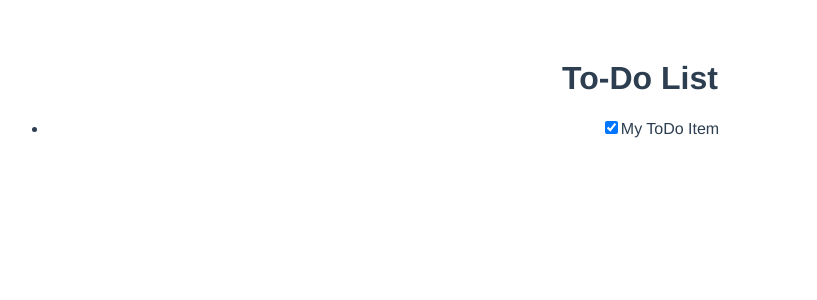
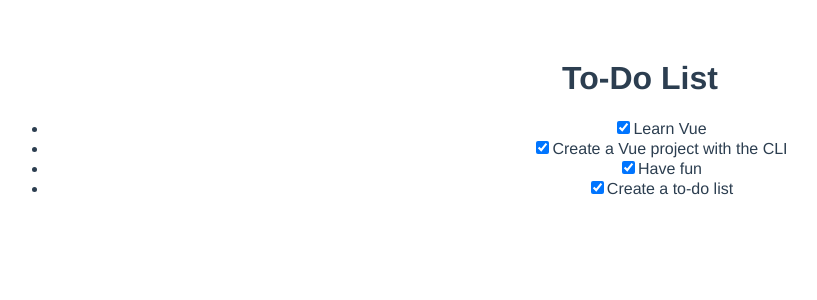
Before and after one commit to Ponny0026/vue-simple-project, a Vue app: page / in a window 1280 px wide. Shown: the top 300 px of the page, without its empty margins (0-817 px from the left). Built offline with nearby package versions, Linux system fonts and the light colour scheme.

Commit message:
step3 todo

```diff
--- a/src/App.vue
+++ b/src/App.vue
@@ -2,8 +2,8 @@
   <div id="app">
     <h1>To-Do List</h1>
     <ul>
-      <li>
-        <to-do-item label="My ToDo Item" :done="true"></to-do-item>
+      <li v-for="item in ToDoItems" :key="item.id">
+        <to-do-item :label="item.label" :done="true" :id="item.id"></to-do-item>
       </li>
     </ul>
   </div>
@@ -11,12 +11,23 @@
 
 <script>
 import ToDoItem from "./components/TodoItem.vue";
+import { nanoid } from "nanoid";
 
 export default {
   name: 'App',
   components: {
     ToDoItem
-  }
+  },
+  data() {
+    return {
+      ToDoItems: [
+        { id: `todo-${nanoid()}`, label: "Learn Vue", done: false },
+        { id: `todo-${nanoid()}`, label: "Create a Vue project with the CLI", done: true },
+        { id: `todo-${nanoid()}`, label: "Have fun", done: true },
+        { id: `todo-${nanoid()}`, label: "Create a to-do list", done: false },
+      ],
+    };
+  },
 }
 </script>
 
--- a/src/components/TodoItem.vue
+++ b/src/components/TodoItem.vue
@@ -9,11 +9,11 @@
    props: {
     label: { required: true, type: String },
     done: { default: false, type: Boolean },
+    id: {required: true, type: String}
   },
   data() {
     return {
-      isDone: this.done,
-      id: `todo-${crypto.randomUUID()}`
+      isDone: this.done
     };
   },
 }
```
